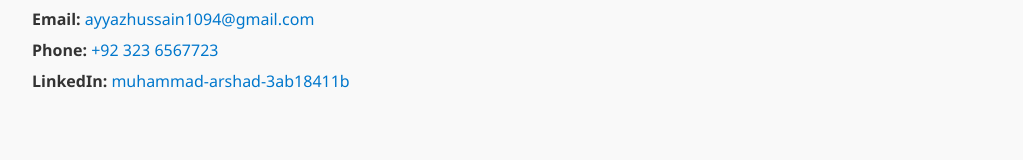
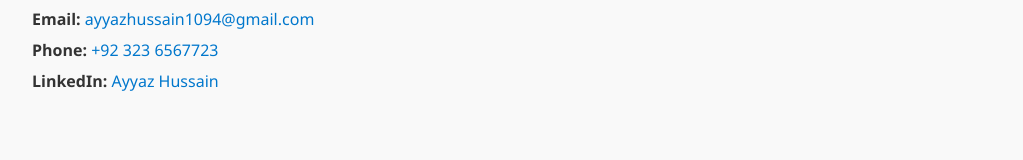
Before and after one commit to ayyazhussain52/Digital-Marketing, a plain HTML site: page index.html in a window 1280 px wide. Shown: the part 3910-4070 px from the top of the page, without its empty margins (128-1151 px from the left). Drawn offline with Linux system fonts and the light colour scheme.

Commit message:
Update index.html

```diff
--- a/index.html
+++ b/index.html
@@ -212,7 +212,7 @@
       <h2>Contact Me</h2>
       <p><strong>Email:</strong> <a href="mailto:ayyazhussain1094@gmail.com">ayyazhussain1094@gmail.com</a></p>
       <p><strong>Phone:</strong> <a href="tel:+923236567723">+92 323 6567723</a></p>
-      <p><strong>LinkedIn:</strong> <a href="https://www.linkedin.com/in/muhammad-arshad-3ab18411b">muhammad-arshad-3ab18411b</a></p>
+      <p><strong>LinkedIn:</strong> <a href="https://www.linkedin.com/in/ayyaz-hussain-36358a15a/">Ayyaz Hussain</a></p>
     </section>
   </div>
 
```
